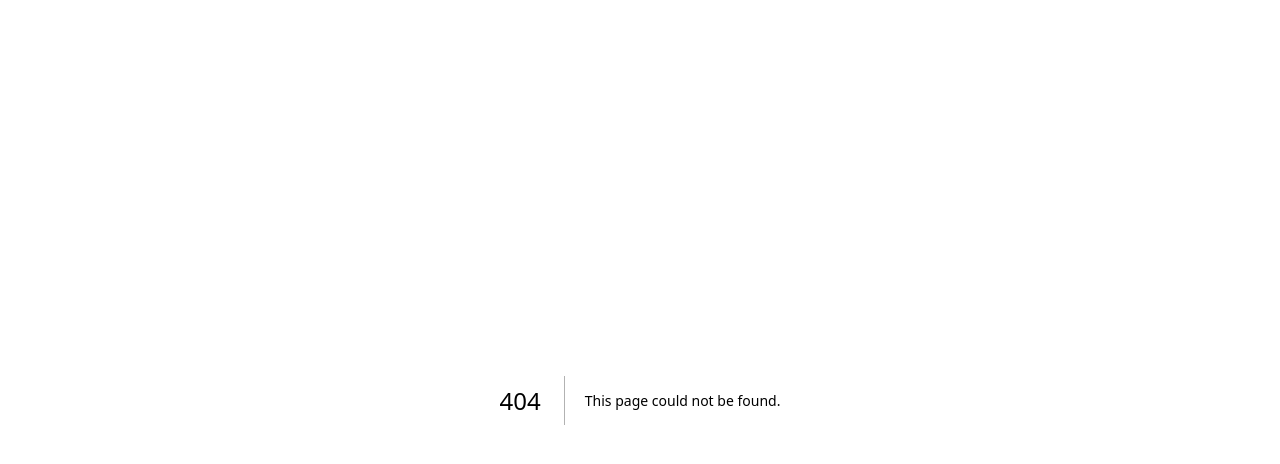
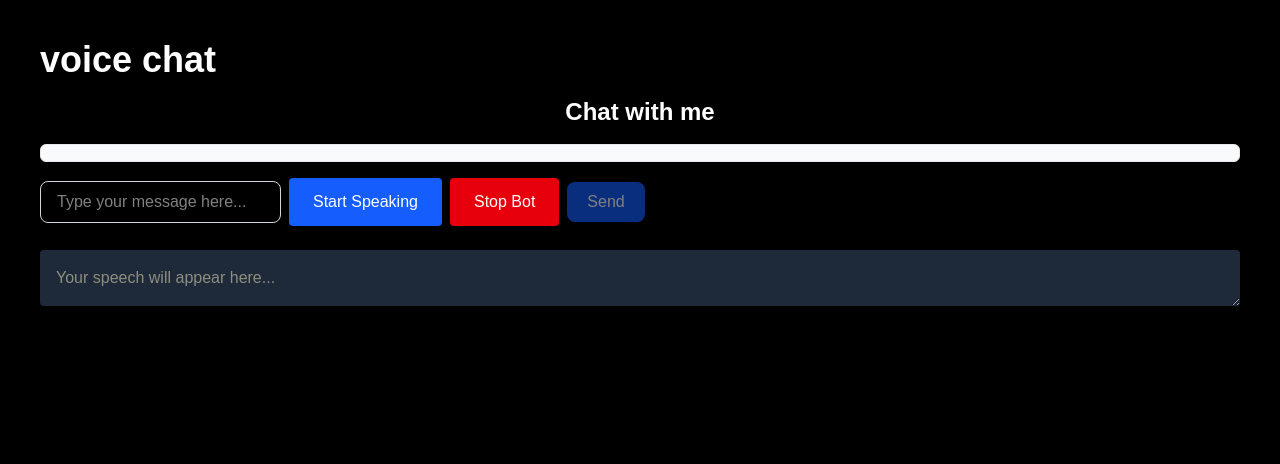
Before and after one commit to bllackjack/doggofi-rag-poc, a Next.js app: page /voice-chat2 in a window 1280 px wide. Before the commit this address had no page. Shown: the top 464 px of the page. Built offline with nearby package versions, Linux system fonts and the light colour scheme.

Commit message:
new voice-chat2 page

```diff
--- a/src/app/text-to-speech/page.tsx
+++ b/src/app/text-to-speech/page.tsx
@@ -5,7 +5,7 @@ import TTSComponent from "@/components/TTSComponent";
 export default function tts() {
   return (
     <main className="flex min-h-screen items-center justify-center bg-gray-100 p-4">
-      <TTSComponent initialText="Hello, this is a test of browser text to speech in Next.js!" />
+      <TTSComponent/>
     </main>
   );
 }
--- /dev/null
+++ b/src/app/voice-chat2/page.tsx
@@ -0,0 +1,167 @@
+"use client";
+import useSpeechToText from "@/hooks/useSpeechToText";
+import { useChatHandler } from "@/hooks/useChatHandler";
+import { useSpeechSynthesis } from "@/hooks/useSpeechSynthesis";
+import { useEffect, useRef, useState } from "react";
+
+export default function VoiceChatPage2() {
+  const [spokenMessageIds, setSpokenMessageIds] = useState<Set<string>>(
+    new Set()
+  );
+
+  const { transcript, listening, toggleListening, stopListening } =
+    useSpeechToText();
+
+  const { messages, input, isLoading, streamingText, setInput, handleSubmit } =
+    useChatHandler([]);
+
+  const { speak, cancel, speaking, supported } = useSpeechSynthesis();
+
+
+  // interface ChatBoxProps {
+  //     initialMessages?: ChatMessage[];
+  //     showVoiceControls?: boolean;
+  //     onTranscriptChange?: (text: string) => void;
+  //     onNewMessage?: (message: ChatMessage) => void;
+  //     className?: string;
+  //   }
+
+  const messagesEndRef = useRef<HTMLDivElement>(null);
+
+  useEffect(() => {
+    messagesEndRef.current?.scrollIntoView({ behavior: "smooth" });
+  }, [messages, streamingText]);
+
+  useEffect(() => {
+    if (messages.length > 0) {
+      const lastMessage = messages[messages.length - 1];
+      if (
+        lastMessage.role === "assistant" &&
+        !speaking &&
+        !spokenMessageIds.has(lastMessage.content)
+      ) {
+        try {
+          const utterance = new SpeechSynthesisUtterance(lastMessage.content);
+          utterance.onerror = (event) => {
+            // Only log if it's not an interruption
+            if (event.error !== 'interrupted') {
+              console.warn('Speech synthesis error:', event.error);
+            }
+          };
+          window.speechSynthesis.speak(utterance);
+          setSpokenMessageIds((prev) => new Set([...prev, lastMessage.content]));
+        } catch (error) {
+          console.warn('Speech synthesis failed:', error);
+        }
+      }
+    }
+  }, [messages, speaking, spokenMessageIds]);
+
+  // Sync input with transcript when transcript changes
+  useEffect(() => {
+    if (transcript && listening) {
+      setInput(transcript);
+    }
+  }, [transcript, listening, setInput]);
+
+
+  // Notify parent component of new messages
+  //   useEffect(() => {
+  //     if (messages.length > 0) {
+  //       const lastMessage = messages[messages.length - 1];
+  //       onNewMessage?.(lastMessage);
+  //     }
+  //   }, [messages, onNewMessage]);
+
+  const displayedMessages = messages.filter((m) => m.role !== "system");
+
+    // const handleSubmit = async (e?: React.FormEvent) => {
+    //   e?.preventDefault();
+    //   await originalHandleSubmit(e);
+    // };
+
+  // Add a cleanup effect to cancel speech when component unmounts
+  useEffect(() => {
+    return () => {
+      cancel();
+    };
+  }, [cancel]);
+
+  return (
+    <div className="p-10 min-h-screen bg-black text-white">
+      <h1 className="text-4xl font-bold mb-4">voice chat</h1>
+
+      <div className="flex flex-col ">
+        <h1 className="text-2xl font-bold mb-4 text-center text-white">
+          Chat with me
+        </h1>
+        <div className="flex-1 overflow-y-auto mb-4 p-2  border border-gray-200 rounded-md bg-gray-50 custom-scrollbar">
+          {displayedMessages.map((m, i) => (
+            <div
+              key={i}
+              className={`p-3 my-2 rounded-lg max-w-[85%] ${
+                m.role === "user"
+                  ? "bg-black text-white ml-auto rounded-br-none"
+                  : "bg-gray-200 text-gray-800 mr-auto rounded-bl-none"
+              }`}
+            >
+              <strong>{m.role === "user" ? "You" : "Bot"}:</strong> {m.content}
+            </div>
+          ))}
+          {isLoading && streamingText && (
+            <div className="p-3 my-2 rounded-lg bg-gray-200 text-gray-700 mr-auto rounded-bl-none">
+              <strong>Bot:</strong> {streamingText}
+              <span className="animate-pulse">▌</span>
+            </div>
+          )}
+          <div ref={messagesEndRef} />
+        </div>
+
+        <div>
+          <form onSubmit={handleSubmit} className="flex items-center gap-2">
+            <div>
+            <input
+              value={input}
+              onChange={(e) => {
+                if (!listening) {
+                  setInput(e.target.value);
+                }
+              }}
+              placeholder="Type your message here..."
+              className="flex-grow border border-gray-300 text-white rounded-lg px-4 py-2 focus:outline-none focus:ring-2 focus:ring-blue-400"
+              disabled={isLoading}
+            />
+            </div>
+
+
+            <button
+              onClick={toggleListening}
+              className="px-6 py-3 bg-blue-600 text-white rounded hover:bg-blue-700 transition"
+            >
+              {listening ? "Stop Listening" : "Start Speaking"}
+            </button>
+            <button
+              onClick={cancel}
+              className="px-6 py-3 bg-red-600 text-white rounded hover:bg-red-700 transition"
+            >
+              Stop Bot
+            </button>
+            <button
+              type="submit"
+              disabled={isLoading || !input.trim()}
+              className="bg-blue-600 text-white px-5 py-2 rounded-lg hover:bg-blue-700 disabled:opacity-50 disabled:cursor-not-allowed transition-colors"
+            >
+              Send
+            </button>
+          </form>
+        </div>
+        <textarea
+          className="w-full mt-6 p-4 bg-gray-800 text-amber-100 rounded h-14"
+          value={transcript}
+          placeholder="Your speech will appear here..."
+          readOnly
+        />
+      </div>
+    </div>
+  );
+}
```
